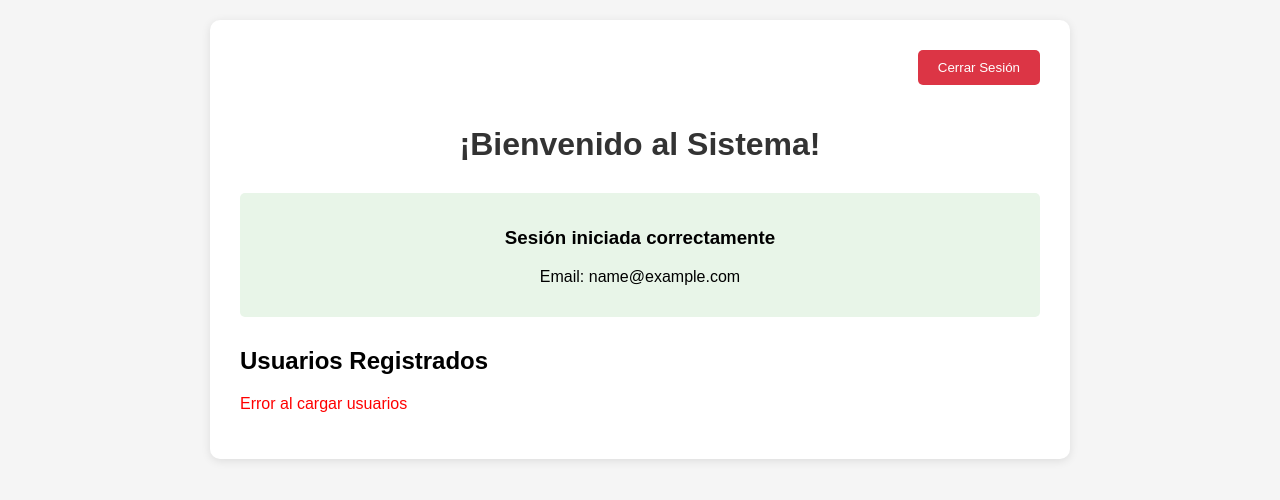
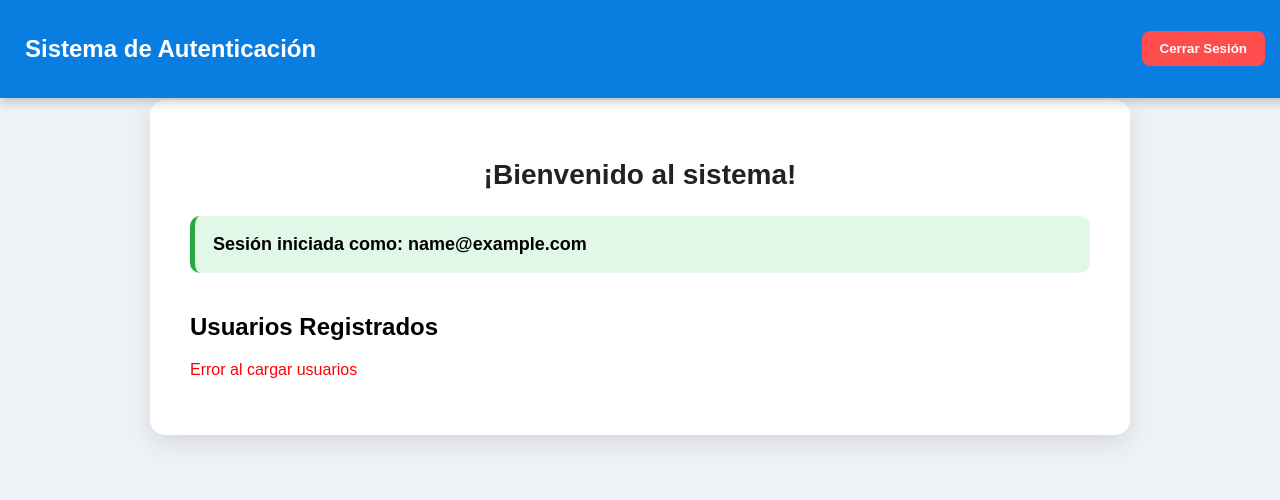
Before and after one commit to sebastiansg0428/Dise-o-y-Desarrollo-de-servicios-web---proyecto, a website: page public/home.html in a window 1280 px wide. Drawn offline with Linux system fonts and the light colour scheme; no server answers; sample sign-in values are in the browser's storage.

Commit message:
Primer commit del proyecto

```diff
--- a/public/home.html
+++ b/public/home.html
@@ -1,86 +1,146 @@
 <!DOCTYPE html>
 <html lang="es">
+
 <head>
     <meta charset="UTF-8">
     <meta name="viewport" content="width=device-width, initial-scale=1.0">
-    <title>Home - Sistema de Autenticación</title>
+    <title>Inicio - Sistema de Autenticación</title>
+
     <style>
         body {
-            font-family: Arial, sans-serif;
-            background-color: #f5f5f5;
             margin: 0;
-            padding: 20px;
+            font-family: "Poppins", Arial, sans-serif;
+            background: #eef1f5;
         }
+
+        /* Contenedor general */
         .container {
-            max-width: 800px;
-            margin: 0 auto;
-            background: white;
-            padding: 30px;
-            border-radius: 10px;
-            box-shadow: 0 2px 10px rgba(0,0,0,0.1);
+            max-width: 900px;
+            margin: 100px auto;
+            background: #fff;
+            padding: 40px;
+            border-radius: 15px;
+            box-shadow: 0 8px 25px rgba(0, 0, 0, 0.1);
+            animation: fadeIn 0.4s ease-in-out;
         }
+
+        /* Header superior */
+        .top-bar {
+            position: fixed;
+            top: 0;
+            left: 0;
+            width: 100%;
+            padding: 15px 25px;
+            background: #0a7de1;
+            color: white;
+            display: flex;
+            justify-content: space-between;
+            align-items: center;
+            box-shadow: 0 4px 10px rgba(0, 0, 0, 0.2);
+            z-index: 100;
+        }
+
+        .logout-btn {
+            background: rgb(255, 77, 77);
+            border: none;
+            padding: 10px 18px;
+            color: white;
+            border-radius: 8px;
+            cursor: pointer;
+            transition: 0.2s;
+            font-weight: bold;
+            margin-right: 40px;
+
+        }
+
+        .logout-btn:hover {
+            background: rgb(225, 40, 40);
+        }
+
+        /* Bienvenida */
         h1 {
             text-align: center;
-            color: #333;
-            margin-bottom: 30px;
+            color: #222;
+            margin-bottom: 25px;
+            font-size: 28px;
         }
+
         .user-info {
-            background-color: #e8f5e8;
-            padding: 15px;
-            border-radius: 5px;
-            margin-bottom: 30px;
-            text-align: center;
+            background: #e1f7e7;
+            border-left: 5px solid #28a745;
+            padding: 18px;
+            border-radius: 10px;
+            margin-bottom: 40px;
+            font-size: 18px;
         }
-        .users-table {
+
+        /* Tabla */
+        table {
             width: 100%;
             border-collapse: collapse;
-            margin-top: 20px;
+            margin-top: 15px;
+            border-radius: 12px;
+            overflow: hidden;
+            background: #fff;
+            box-shadow: 0 4px 15px rgba(0, 0, 0, 0.08);
         }
-        .users-table th, .users-table td {
-            border: 1px solid #ddd;
+
+        table th {
+            background: #0a7de1;
+            color: white;
             padding: 12px;
-            text-align: left;
+            font-size: 15px;
         }
-        .users-table th {
-            background-color: #f8f9fa;
-            font-weight: bold;
+
+        table td {
+            padding: 12px;
+            border-bottom: 1px solid #eee;
         }
-        .users-table tr:nth-child(even) {
-            background-color: #f9f9f9;
+
+        tr:nth-child(even) {
+            background: #f7f7f7;
         }
-        .logout-btn {
-            background-color: #dc3545;
-            color: white;
-            padding: 10px 20px;
-            border: none;
-            border-radius: 5px;
-            cursor: pointer;
-            float: right;
-            margin-bottom: 20px;
-        }
-        .logout-btn:hover {
-            background-color: #c82333;
-        }
+
         .loading {
             text-align: center;
-            color: #666;
+            padding: 20px;
             font-style: italic;
         }
+
+        @keyframes fadeIn {
+            from {
+                opacity: 0;
+                transform: translateY(20px);
+            }
+
+            to {
+                opacity: 1;
+                transform: translateY(0);
+            }
+        }
     </style>
+
 </head>
+
 <body>
+
+    <!-- Barra superior -->
+    <div class="top-bar">
+        <h2>Sistema de Autenticación</h2>
+        <button class="logout-btn" onclick="logout()">Cerrar Sesión</button>
+    </div>
+
+    <!-- Contenido -->
     <div class="container">
-        <button class="logout-btn" onclick="logout()">Cerrar Sesión</button>
-        <div style="clear: both;"></div>
-
-        <h1>¡Bienvenido al Sistema!</h1>
+        <h1>¡Bienvenido al sistema!</h1>
 
         <div class="user-info">
-            <h3>Sesión iniciada correctamente</h3>
-            <p>Email: <span id="userEmail"></span></p>
+            <strong>Sesión iniciada como:</strong>
+            <span id="userEmail" style="font-weight:bold;"></span>
         </div>
 
-        <h2>Usuarios Registrados</h2>
+        <h2 style="margin-top: 10px;">Usuarios Registrados</h2>
+
         <div id="usersContainer">
             <div class="loading">Cargando usuarios...</div>
         </div>
@@ -106,12 +166,12 @@
                 }
 
                 let tableHTML = `
-                    <table class="users-table">
+                    <table>
                         <thead>
                             <tr>
                                 <th>ID</th>
                                 <th>Email</th>
-                                <th>Fecha de Registro</th>
+                                <th>Estado</th>
                             </tr>
                         </thead>
                         <tbody>
@@ -122,46 +182,44 @@
                         <tr>
                             <td>${user.id}</td>
                             <td>${user.email}</td>
-                            <td>Usuario registrado</td>
-                        </tr>
-                    `;
+                            <td>Registrado</td>
+                        </tr>`;
                 });
 
-                tableHTML += `
-                        </tbody>
-                    </table>
-                `;
+                tableHTML += `</tbody></table>`;
+                document.getElementById('usersContainer').innerHTML = tableHTML;
 
-                document.getElementById('usersContainer').innerHTML = tableHTML;
             } catch (error) {
                 document.getElementById('usersContainer').innerHTML =
                     '<p style="color: red;">Error al cargar usuarios</p>';
             }
         }
 
-        // Función para cerrar sesión
+        // Cerrar sesión
         function logout() {
             localStorage.removeItem('userEmail');
             window.location.href = '/';
         }
 
-        // Verificar si hay sesión activa
+        // Revisar sesión activa
         function checkSession() {
-            const userEmail = localStorage.getItem('userEmail');
-            if (!userEmail) {
-                alert('Debes iniciar sesión para acceder a esta página');
+            const email = localStorage.getItem('userEmail');
+            if (!email) {
+                alert('Debes iniciar sesión para acceder a esta página.');
                 window.location.href = '/';
                 return false;
             }
             return true;
         }
 
-        // Cargar usuarios al cargar la página
-        window.onload = function() {
+        // Cargar usuarios cuando la página inicia
+        window.onload = () => {
             if (checkSession()) {
                 loadUsers();
             }
         };
     </script>
+
 </body>
+
 </html>
```
Also changed, not shown: index.js (+5 -5 lines).
